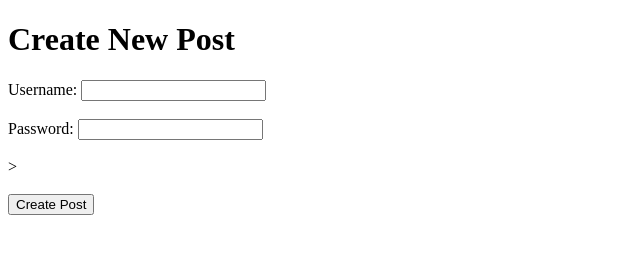
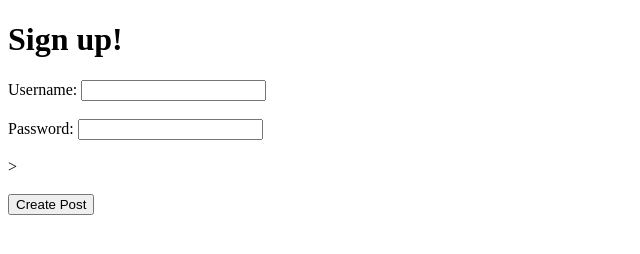
Before and after one commit to YetNT/postIT, a website: page public/auth/signup/index.html in a window 1280 px wide. Shown: the whole page, without its empty margins (0-640 px from the left). Drawn offline with Linux system fonts and the light colour scheme; files whose address does not match are found by name.

Commit message:
Sign up placeholder

```diff
--- a/public/auth/signup/index.html
+++ b/public/auth/signup/index.html
@@ -1,10 +1,10 @@
 <!DOCTYPE html>
 <html>
     <head>
-        <title>Create New Post</title>
+        <title>postIT - signup</title>
     </head>
     <body>
-        <h1>Create New Post</h1>
+        <h1>Sign up!</h1>
         <form action="/signup" method="POST">
             <label for="username">Username:</label>
             <input
@@ -28,5 +28,6 @@
         </form>
 
         <script src="auth/signup/script.js"></script>
+        <!-- Give the exact link like auth/signup/script or else it will go to default.-->
     </body>
 </html>
```
